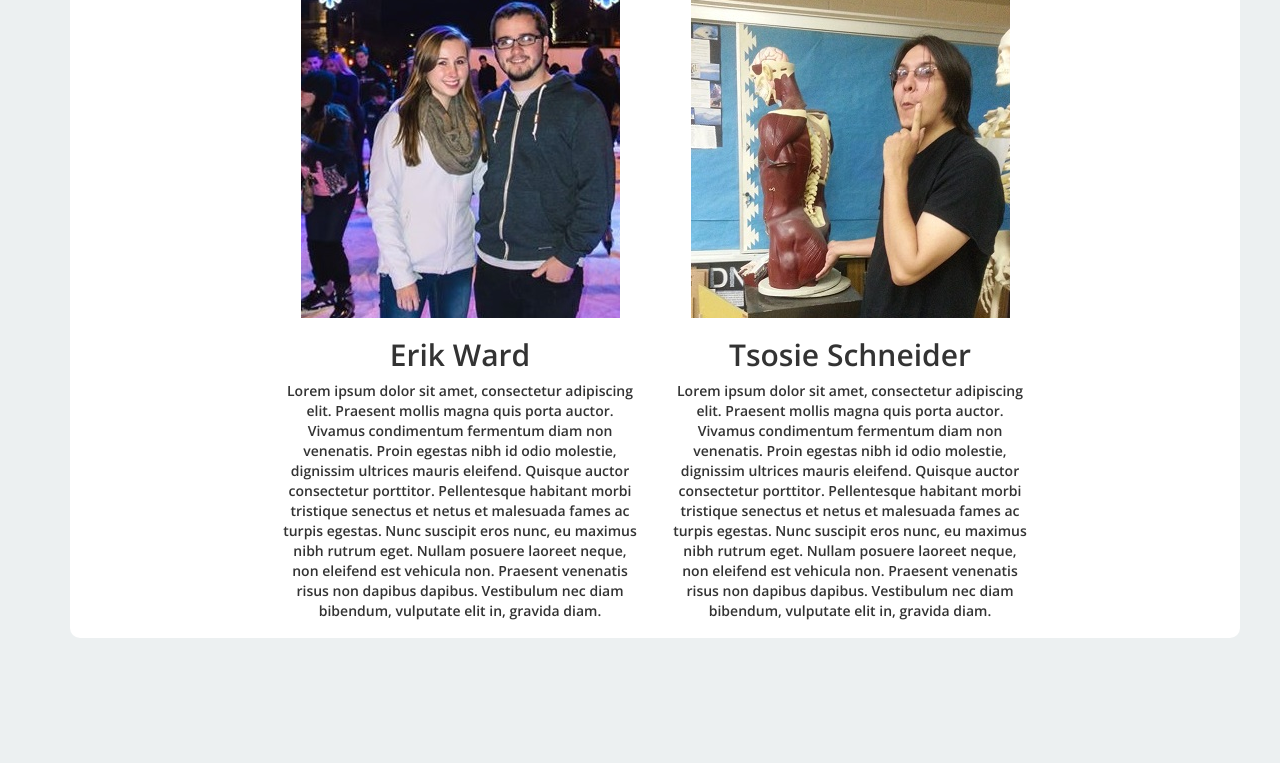
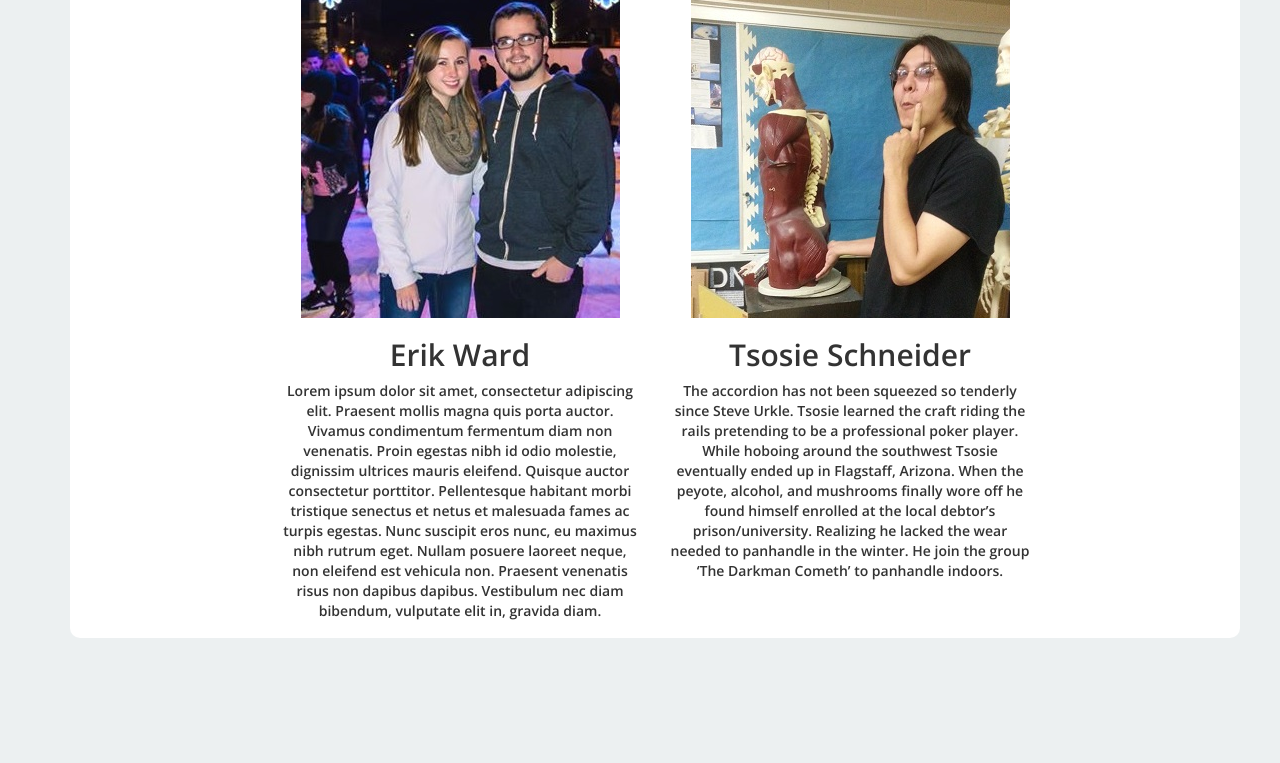
Before and after one commit to c1phr/cs399_band, a Django app: page /meet/ in a window 1280 px wide. Shown: the part 993-1756 px from the top of the page. Run offline with Django 3.2, Linux system fonts and the light colour scheme; some libraries are stand-ins or nearby versions.

Commit message:
Put in my 'bio'

```diff
--- a/band_project/templates/meet.html
+++ b/band_project/templates/meet.html
@@ -45,7 +45,7 @@
                 <a></a>
                 <img class="img-responsive center-block" src="{{ STATIC_URL }}band_members/tsosie.jpg" alt=""/>
                 <h2 class="text-center">Tsosie Schneider</h2>
-                <p>Lorem ipsum dolor sit amet, consectetur adipiscing elit. Praesent mollis magna quis porta auctor. Vivamus condimentum fermentum diam non venenatis. Proin egestas nibh id odio molestie, dignissim ultrices mauris eleifend. Quisque auctor consectetur porttitor. Pellentesque habitant morbi tristique senectus et netus et malesuada fames ac turpis egestas. Nunc suscipit eros nunc, eu maximus nibh rutrum eget. Nullam posuere laoreet neque, non eleifend est vehicula non. Praesent venenatis risus non dapibus dapibus. Vestibulum nec diam bibendum, vulputate elit in, gravida diam.</p>
+                <p>The accordion has not been squeezed so tenderly since Steve Urkle. Tsosie learned the craft riding the rails pretending to be a professional poker player. While hoboing around the southwest Tsosie eventually ended up in Flagstaff, Arizona. When the peyote, alcohol, and mushrooms finally wore off he found himself enrolled at the local debtor’s prison/university. Realizing he lacked the wear needed to panhandle in the winter. He join the group ‘The Darkman Cometh’ to panhandle indoors. </p>
             </div>
         </div>
     </div>
```
